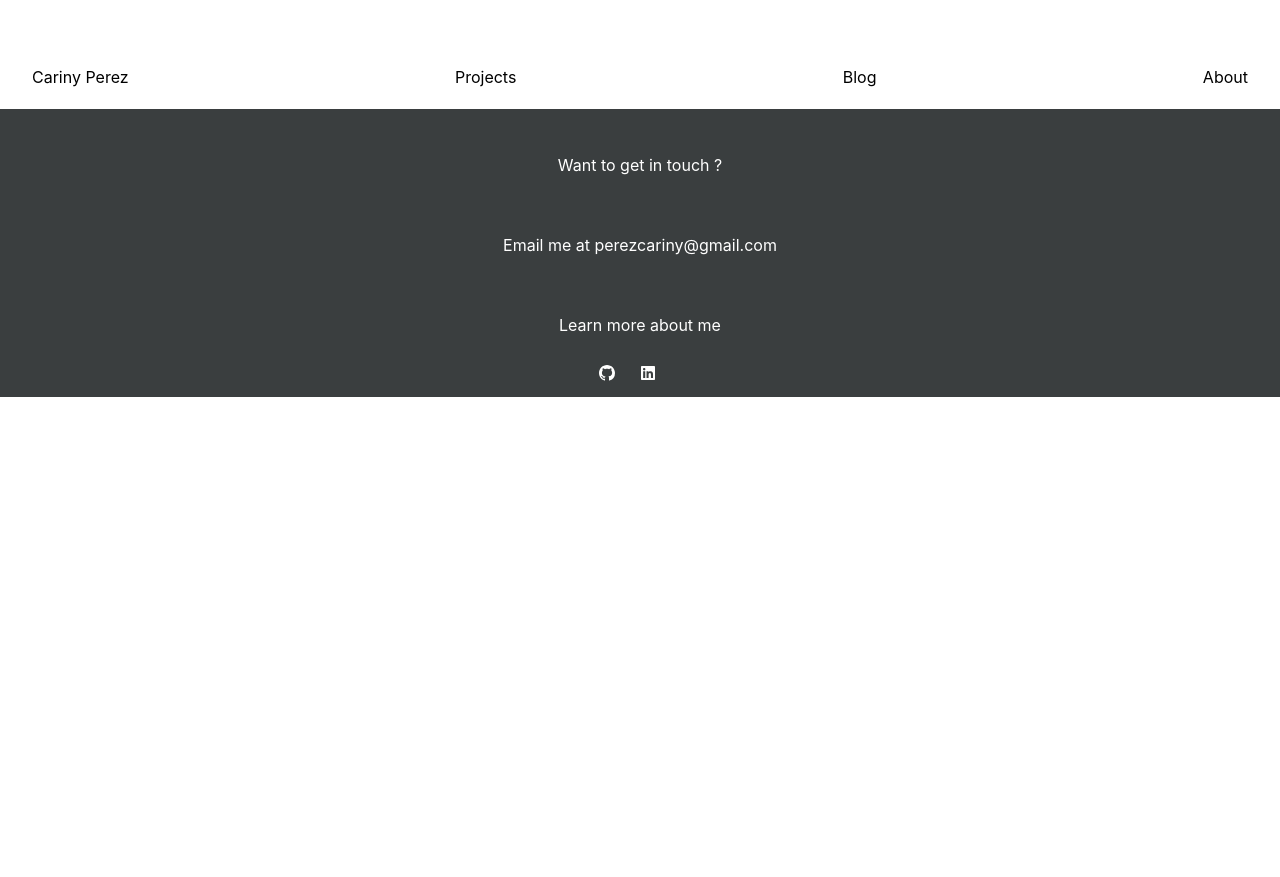
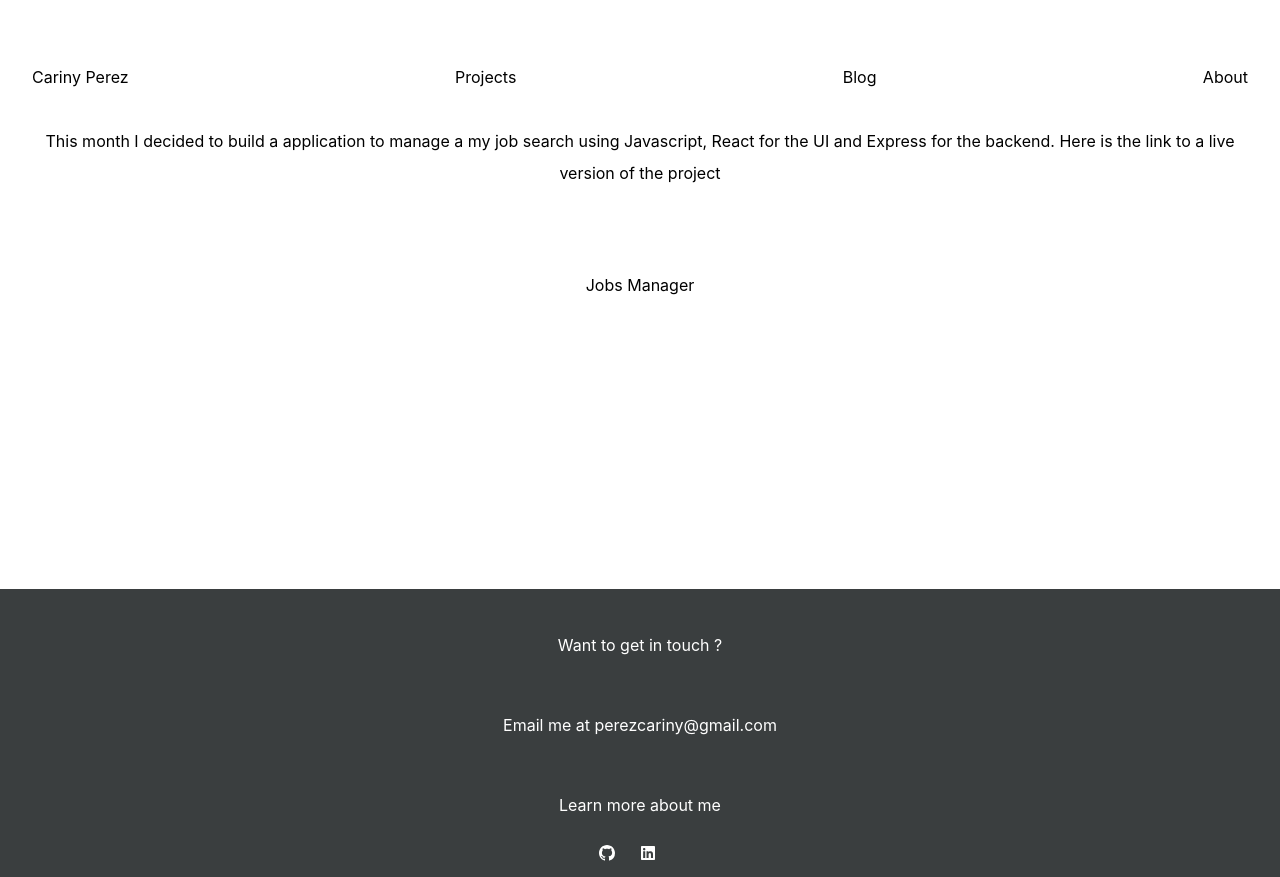
Before and after one commit to carinyperez/portfolio, a React (Create React App) app: page /blog/jobs-manager in a window 1280 px wide. Before the commit the page ends 800 px from the top, so only its background shows below. Built offline with nearby package versions, Linux system fonts and the light colour scheme; no server answers.

Commit message:
feat: add jobs manager to blog

```diff
--- a/src/App.js
+++ b/src/App.js
@@ -7,7 +7,8 @@ import About from './pages/about/about';
 import Projects from './pages/projects/projects';
 import TaskManager from './components/Posts/TaskManager/taskManager';
 import Blog from './pages/blog/blog';
-import InventoryManager from './components/InventoryManager/inventoryManager';
+import InventoryManager from './components/Posts/InventoryManager/inventoryManager'
+import JobsManager from './components/Posts/JobsManager/jobsManager';
 
 function App() {
   return (
@@ -25,6 +26,7 @@ function App() {
 		  <Route exact path='/blog' component={Blog}></Route>
 		  <Route exact path='/blog/task-manager' component={TaskManager}></Route>
 		  <Route exact path='/blog/inventory-manager' component={InventoryManager}></Route>
+		  <Route exact path='/blog/jobs-manager' component={JobsManager}></Route>
       </Switch>
       <footer>
         <p>Want to get in touch ?</p>
--- /dev/null
+++ b/src/components/Posts/JobsManager/jobsManager.jsx
@@ -0,0 +1,15 @@
+const JobsManager = () => {
+	return (
+		<main>
+			<section>
+				<p>
+				This month I decided to build a application to manage a my job search using Javascript, React for the UI and Express for the backend.
+			    Here is the link to a live version of the project
+				</p>
+				<a href='https://jobs-manager-01.herokuapp.com/'>Jobs Manager</a>
+			</section>
+		</main>
+	)
+}
+
+export default JobsManager;
--- a/src/pages/blog/blog.jsx
+++ b/src/pages/blog/blog.jsx
@@ -10,7 +10,10 @@ const Blog = () => {
 				<Link to={`${pathname}/task-manager`}>Task Manager <span> April 8, 2023</span></Link>
 			</article>
 			<article>
-			<Link to={`${pathname}/inventory-manager`}>Inventory Manager <span>April 15, 2023</span></Link>
+				<Link to={`${pathname}/inventory-manager`}>Inventory Manager <span>April 15, 2023</span></Link>
+			</article>
+			<article>
+				<Link to={`${pathname}/jobs-manager`}>Jobs Manager <span>May 1, 2023</span></Link>
 			</article>
 			</section>
 		</main>
```
Also changed, not shown: src/components/Posts/InventoryManager/inventoryManager.jsx (renamed from src/components/InventoryManager/inventoryManager.jsx).
